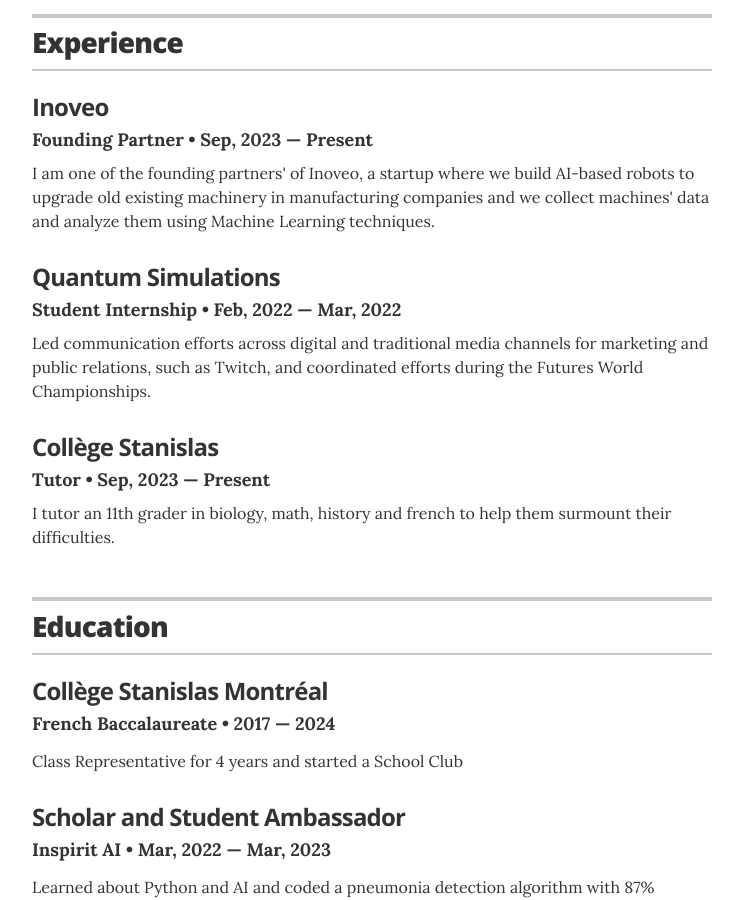
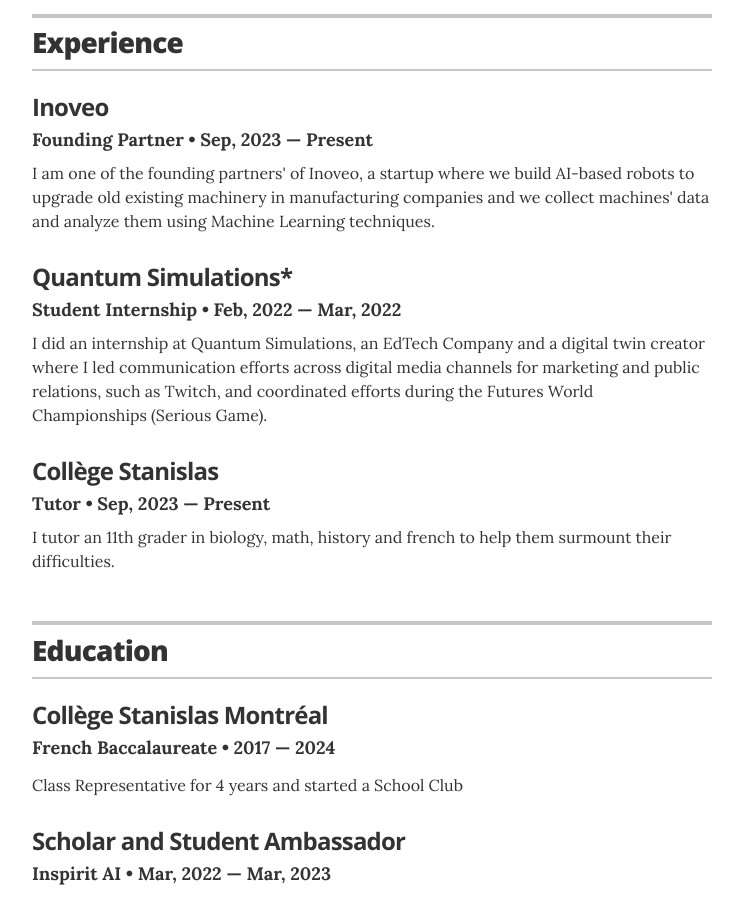
Before and after one commit to Tamus500/tamus500.github.io, a Jekyll site: the page built from index.html, in a window 1280 px wide and 900 px high, scrolled down 655 px. Shown: the whole window, without its empty margins (268-1011 px from the left). Built offline with Jekyll 4.4.1, drawn with Linux system fonts in a browser that asks for light colours.

Commit message:
Update experience.yml

```diff
--- a/_data/experience.yml
+++ b/_data/experience.yml
@@ -6,10 +6,10 @@
   summary: I am one of the founding partners' of Inoveo, a startup where we build AI-based robots to upgrade old existing machinery in manufacturing companies and we collect machines' data and analyze them using Machine Learning techniques.
 
 # Quantum Simulations
-- company: Quantum Simulations
+- company: Quantum Simulations*
   position: Student Internship
   duration:   Feb, 2022  &mdash; Mar, 2022
-  summary: Led communication efforts across digital and traditional media channels for marketing and public relations, such as Twitch, and coordinated efforts during the Futures World Championships.
+  summary: I did an internship at Quantum Simulations, an EdTech Company and a digital twin creator where I led communication efforts across digital media channels for marketing and public relations, such as Twitch, and coordinated efforts during the Futures World Championships (Serious Game).
 
 
 # Stanislas
```
